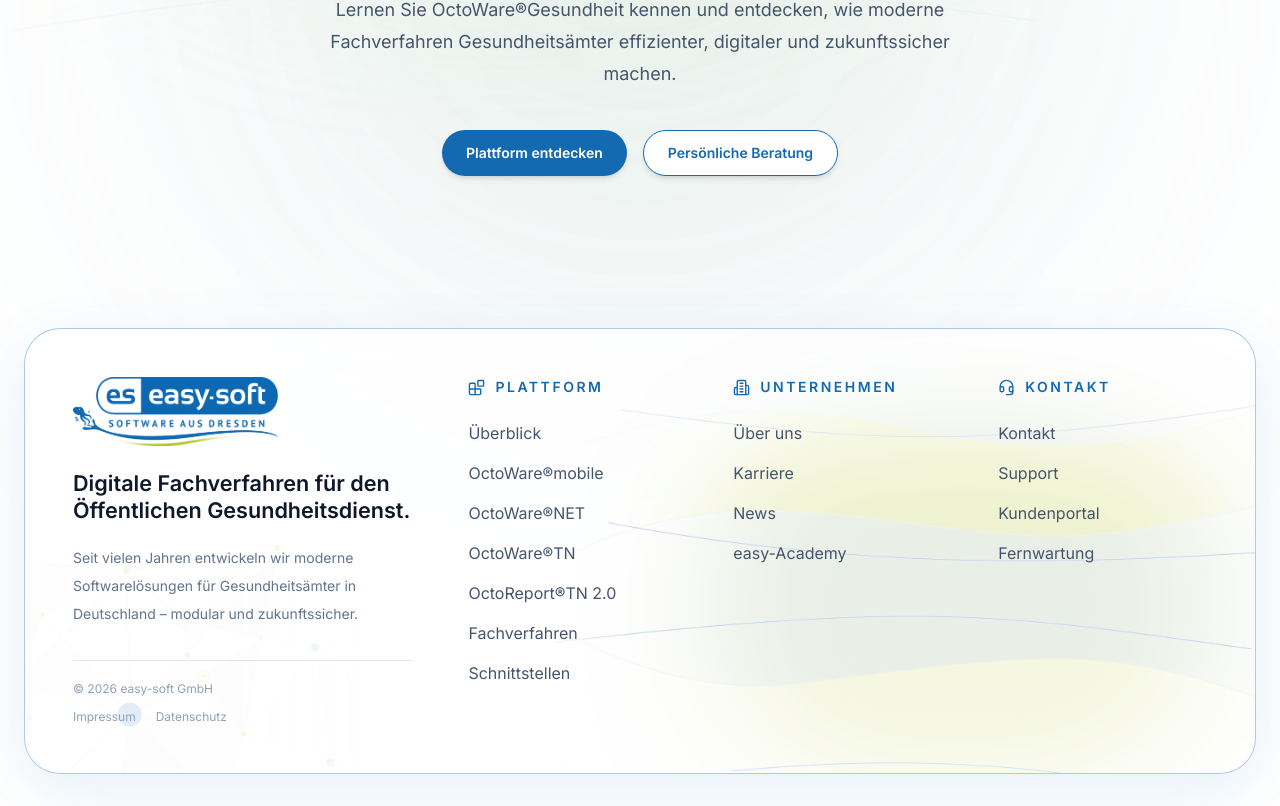
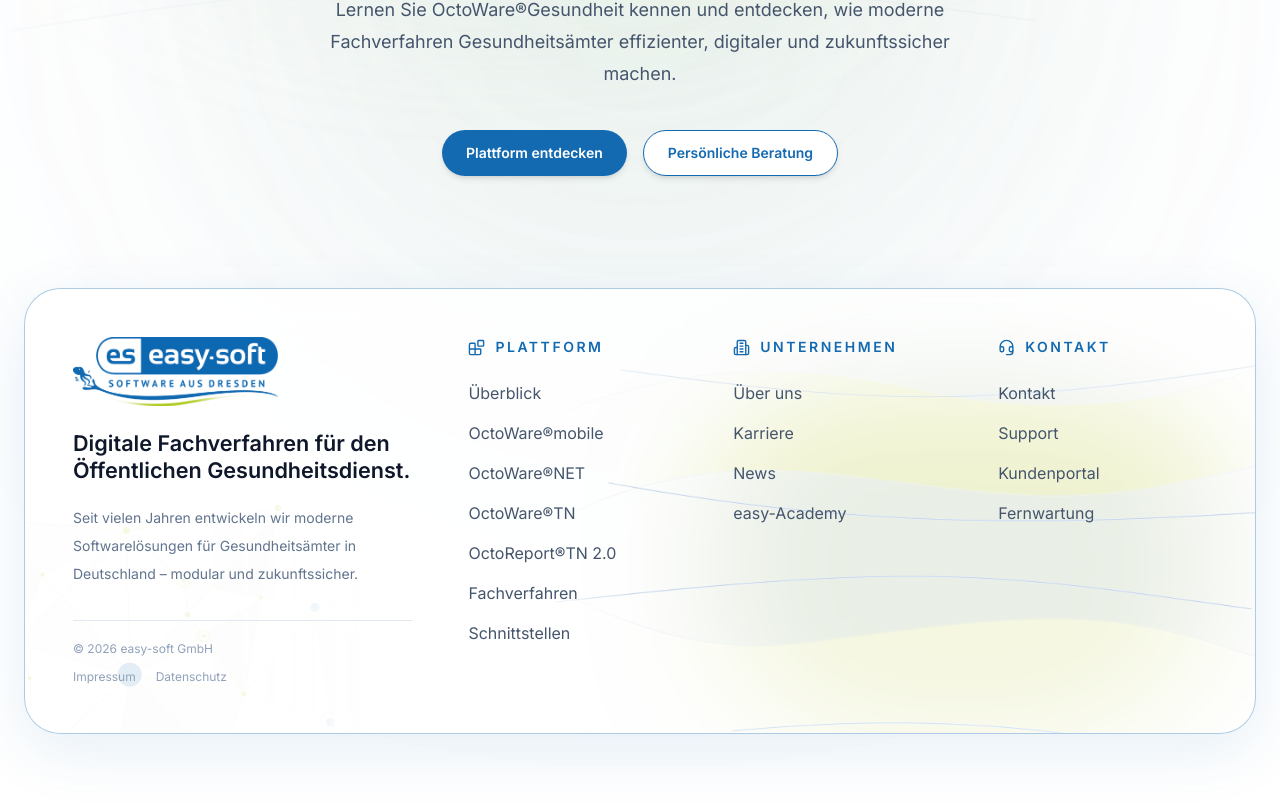
Before and after one commit to weblogger117-art/octoware-website, a Next.js app: page / in a window 1280 px wide. Shown: the part 6320-7126 px from the top of the page. After the commit the page ends 7086 px from the top, so only its background shows below. Built offline with nearby package versions, Linux system fonts and the light colour scheme.

Commit message:
Update Footer.tsx

```diff
--- a/components/sections/Footer.tsx
+++ b/components/sections/Footer.tsx
@@ -13,7 +13,7 @@
     <footer
   className="
     relative
-    mt-10
+    mt-0
     pb-4
   "
 >
```
